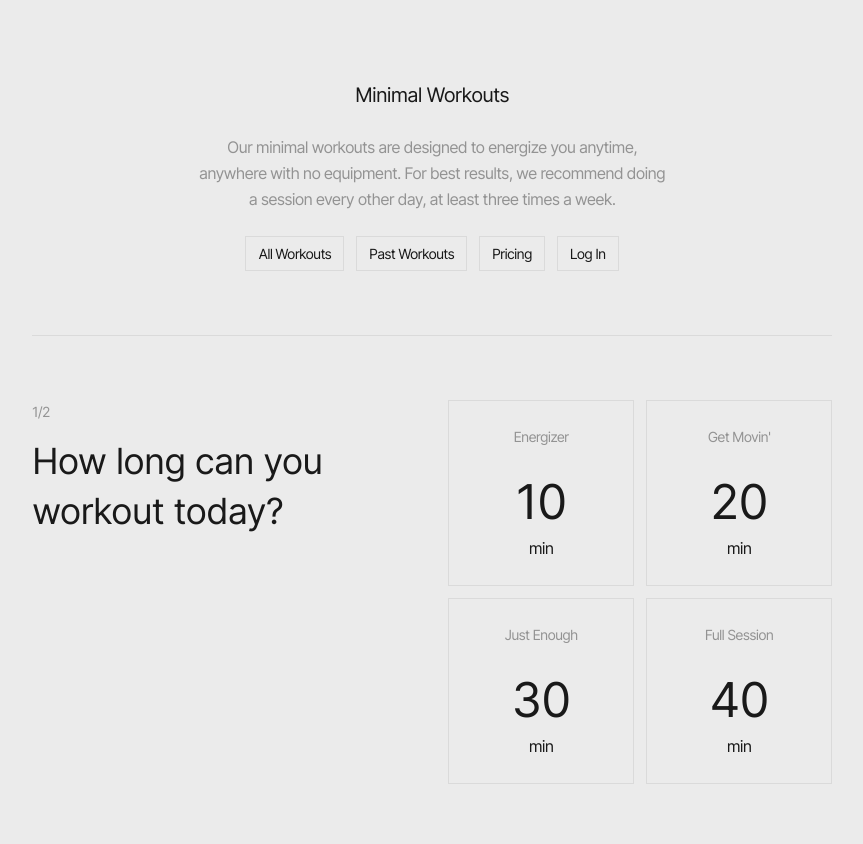
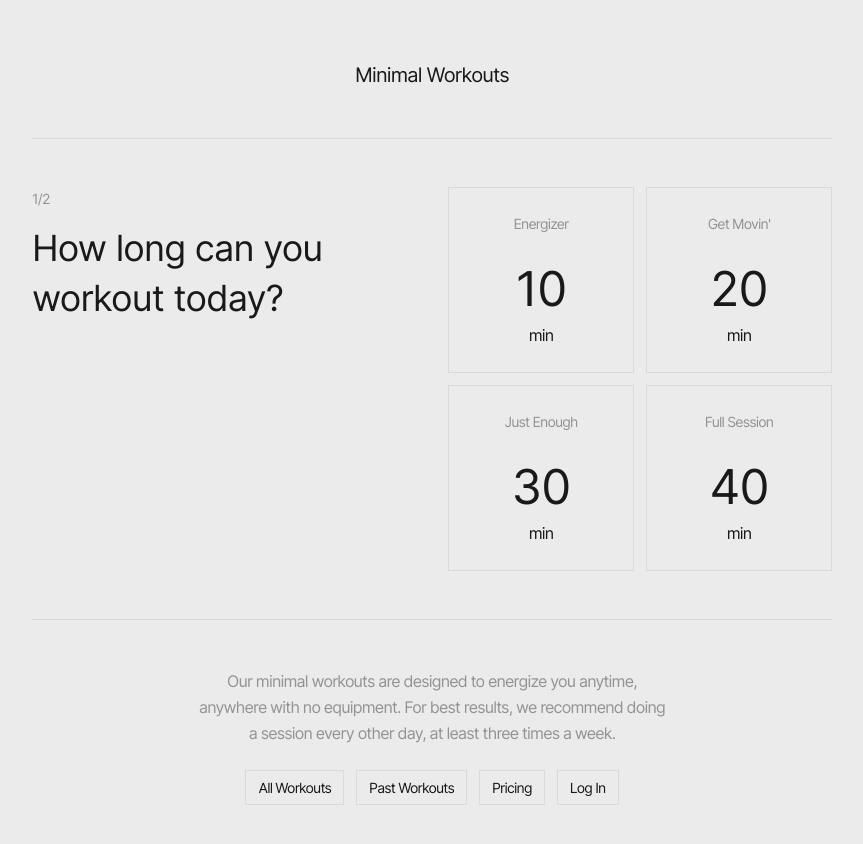
Before and after one commit to TanguyChaumette/Minimal-Workouts-React, a React (Vite) app: page / in a window 1280 px wide. Shown: the top 844 px of the page, without its empty margins (208-1071 px from the left). Built offline with nearby package versions, Linux system fonts and the light colour scheme.

Commit message:
new page layout

```diff
--- a/src/components/Home.jsx
+++ b/src/components/Home.jsx
@@ -13,20 +13,8 @@ const Home = () => {
 
   return (
     <div className="min-h-screen flex items-center justify-center px-4 overflow-y-auto">
-      <div className="flex flex-col gap-[32px] md:gap-[64px] items-center justify-center max-w-[800px] w-full">
-        <div className="flex flex-col gap-[24px] max-w-[500px] items-center justify-center px-4">
+      <div className="flex flex-col gap-[32px] md:gap-[48px] items-center justify-center max-w-[800px] w-full">
           <h2>Minimal Workouts</h2>
-          <p className="text-darkgray text-center">
-            Our minimal workouts are designed to energize you anytime, anywhere with no equipment.
-            For best results, we recommend doing a session every other day, at least three times a week.
-          </p>
-          <div className="flex flex-wrap gap-[12px] items-center justify-center">
-            <button className="link-button-2">All Workouts</button>
-            <button className="link-button-2">Past Workouts</button>
-            <button className="link-button-2">Pricing</button>
-            <button className="link-button-2">Log In</button>
-          </div>
-        </div>
 
         <div className='h-[1px] bg-lightgray w-full max-w-[800px]'></div>
 
@@ -58,6 +46,21 @@ const Home = () => {
             />
           </div>
         </div>
+
+        <div className='h-[1px] bg-lightgray w-full max-w-[800px]'></div>
+
+        <div className="flex flex-col gap-[24px] max-w-[500px] items-center justify-center px-4">
+          <p className="text-darkgray text-center">
+            Our minimal workouts are designed to energize you anytime, anywhere with no equipment.
+            For best results, we recommend doing a session every other day, at least three times a week.
+          </p>
+          <div className="flex flex-wrap gap-[12px] items-center justify-center">
+            <button className="link-button-2">All Workouts</button>
+            <button className="link-button-2">Past Workouts</button>
+            <button className="link-button-2">Pricing</button>
+            <button className="link-button-2">Log In</button>
+          </div>
+        </div>
       </div>
     </div>
   );
--- a/src/components/WorkoutType.jsx
+++ b/src/components/WorkoutType.jsx
@@ -19,17 +19,8 @@ const WorkoutType = () => {
 
   return (
     <div className="min-h-screen flex items-center justify-center px-4 overflow-y-auto">
-      <div className="flex flex-col gap-[32px] md:gap-[64px] items-center justify-center max-w-[800px] w-full">
-        <div className="flex flex-col gap-[24px] max-w-[500px] items-center justify-center px-4">
+      <div className="flex flex-col gap-[32px] md:gap-[48px] items-center justify-center max-w-[800px] w-full">
           <h2>Minimal Workouts</h2>
-          <p className="text-darkgray text-center">Our minimal workouts are designed to energize you anytime, anywhere with no equipment. For best results, we recommend doing a session every other day, at least three times a week.</p>
-          <div className="flex flex-wrap gap-[12px] items-center justify-center">
-            <button className="link-button-2">All Workouts</button>
-            <button className="link-button-2">Past Workouts</button>
-            <button className="link-button-2">Pricing</button>
-            <button className="link-button-2">Log In</button>
-          </div>
-        </div>
 
         <div className='h-[1px] bg-lightgray w-full max-w-[800px]'></div>
 
@@ -60,6 +51,22 @@ const WorkoutType = () => {
             </div>
           </a>
         </div>
+
+        <div className='h-[1px] bg-lightgray w-full max-w-[800px]'></div>
+
+        <div className="flex flex-col gap-[24px] max-w-[500px] items-center justify-center px-4">
+          <p className="text-darkgray text-center">
+            Our minimal workouts are designed to energize you anytime, anywhere with no equipment.
+            For best results, we recommend doing a session every other day, at least three times a week.
+          </p>
+          <div className="flex flex-wrap gap-[12px] items-center justify-center">
+            <button className="link-button-2">All Workouts</button>
+            <button className="link-button-2">Past Workouts</button>
+            <button className="link-button-2">Pricing</button>
+            <button className="link-button-2">Log In</button>
+          </div>
+        </div>
+
       </div>
     </div>
   );
```
